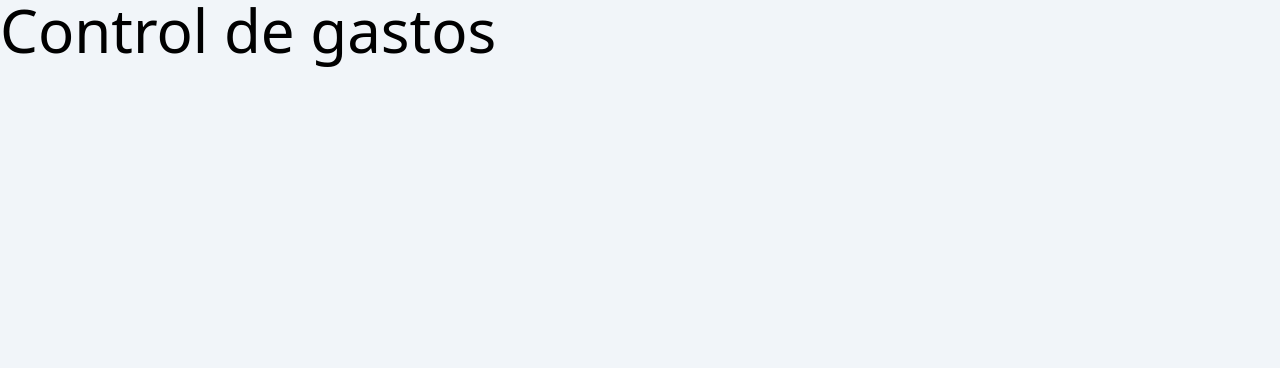
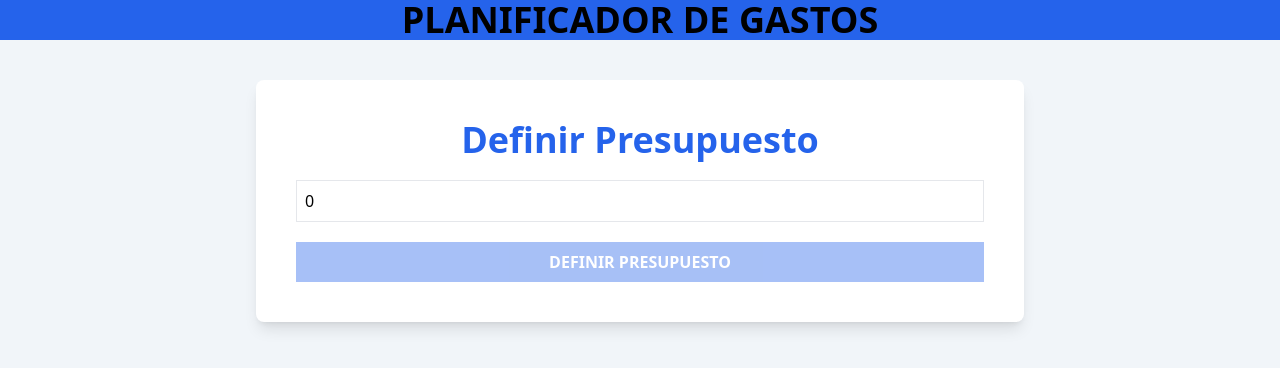
Before and after one commit to moihm96/control-gastos-contextapi, a React (Vite) app: page / in a window 1280 px wide. Shown: the top 368 px of the page. Built offline with nearby package versions, Linux system fonts and the light colour scheme.

Commit message:
BudgetForm component

```diff
--- a/src/App.tsx
+++ b/src/App.tsx
@@ -1,7 +1,16 @@
+import BudgetForm from "./components/BudgetForm";
+
 function App() {
   return (
     <>
-      <h1 className="text-6xl">Control de gastos</h1>
+      <header className="bg-blue-600 max-h-72">
+        <h1 className="font-black text-center uppercase text-4xl">
+          Planificador de gastos
+        </h1>
+      </header>
+      <div className="max-w-3xl mx-auto bg-white shadow-lg rounded-lg mt-10 p-10">
+        <BudgetForm />
+      </div>
     </>
   );
 }
--- /dev/null
+++ b/src/components/BudgetForm.tsx
@@ -0,0 +1,41 @@
+import { ChangeEvent, useMemo, useState } from "react";
+
+export default function BudgetForm() {
+  const [budget, setBudget] = useState(0);
+
+  const handleChange = (e: ChangeEvent<HTMLInputElement>) => {
+    setBudget(e.target.valueAsNumber);
+  };
+
+  const isValid = useMemo(() => {
+    return isNaN(budget) || budget <= 0;
+  }, [budget]);
+
+  return (
+    <form className="space-y-5">
+      <div className="flex flex-col space-y-5">
+        <label
+          htmlFor="budget"
+          className="text-4xl text-blue-600 font-bold text-center"
+        >
+          Definir Presupuesto
+        </label>
+        <input
+          type="number"
+          className="w-full bg-white border border-gray-200 p-2 "
+          placeholder="Define tu presupuesto"
+          name="budget"
+          value={budget}
+          onChange={handleChange}
+        />
+      </div>
+
+      <input
+        type="submit"
+        value="Definir presupuesto"
+        className="bg-blue-600 hover:bg-blue-700 w-full p-2 cursor-pointer text-white font-black uppercase disabled:opacity-40"
+        disabled={isValid}
+      />
+    </form>
+  );
+}
```
